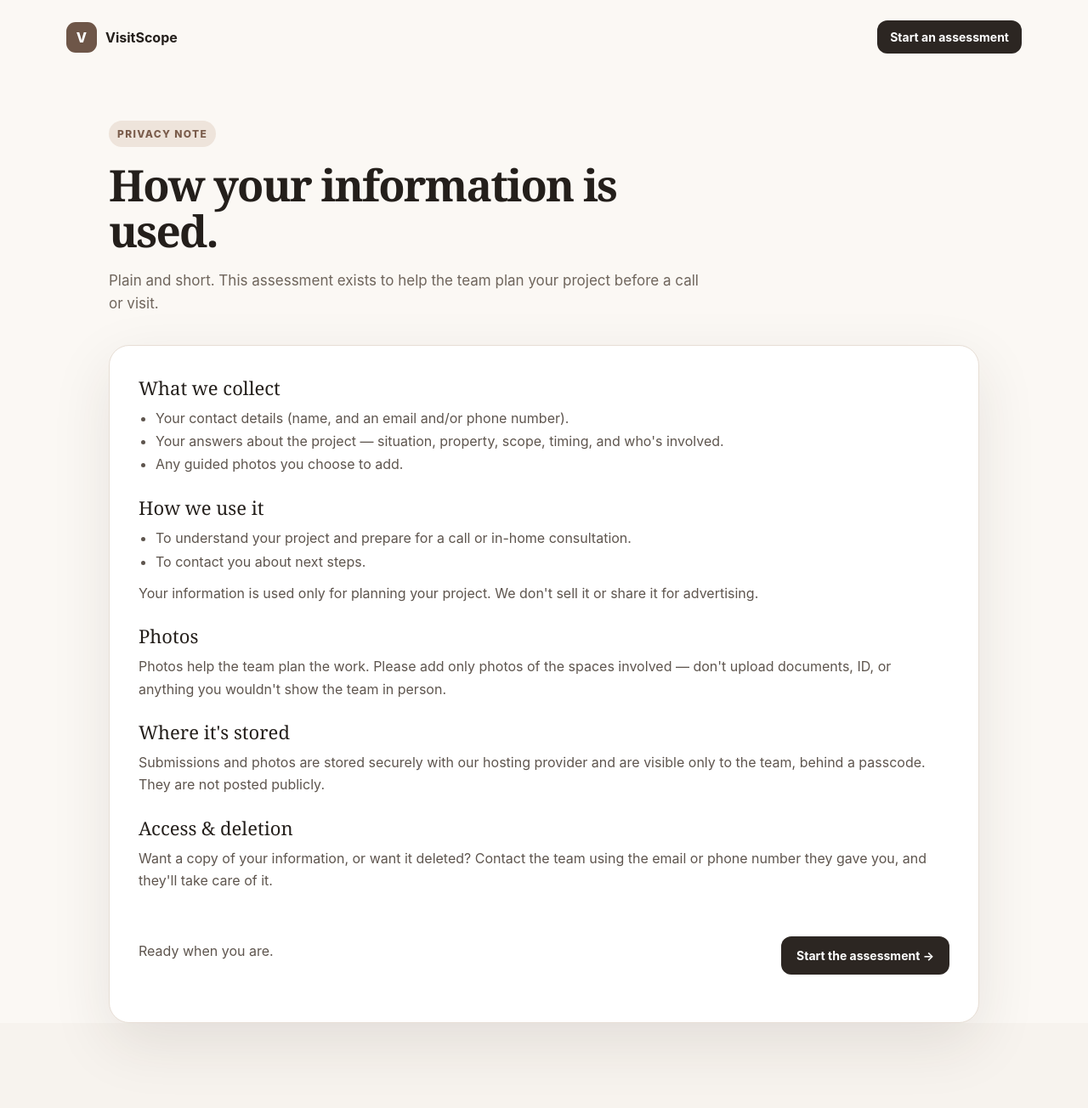
After one commit to bzucker4/visitscope, a PHP site: page /privacy.html in a window 1280 px wide. The commit adds this page. Shown: the whole page at 85% size. Run offline with PHP 8.4, Linux system fonts and the light colour scheme.

Commit message:
Harden for production: hide inbox link, privacy page, rate-limit + photo caps, gate briefs/photos, README go-live
Co-authored-by: bzucker4 <bzucker4@gmail.com>

```diff
--- a/brief.html
+++ b/brief.html
@@ -10,7 +10,6 @@
 <header class="marketing-nav compact-nav">
   <a class="pv-brand" href="index.html"><span class="pv-mark">V</span><strong>VisitScope</strong></a>
   <div class="brief-nav-actions">
-    <a href="inbox.html">Provider inbox</a>
     <a class="nav-cta" href="assessment.html">Start an assessment</a>
   </div>
 </header>
--- a/netlify/functions/photo.js
+++ b/netlify/functions/photo.js
@@ -2,9 +2,14 @@
 'use strict';
 
 var http = require('./_lib/http');
+var auth = require('./_lib/auth');
 var store = require('./_lib/store');
 
 exports.handler = async function (event) {
+  // Photos are family data — provider session required.
+  var denied = auth.requireProvider(event);
+  if (denied) return denied;
+
   var key = (event.queryStringParameters && event.queryStringParameters.key) || '';
   if (!key) return http.json(400, { error: 'key required' });
 
--- /dev/null
+++ b/privacy.html
@@ -0,0 +1,54 @@
+<!doctype html>
+<html lang="en">
+<head>
+<meta charset="utf-8">
+<meta name="viewport" content="width=device-width,initial-scale=1">
+<title>Privacy note | VisitScope</title>
+<link rel="stylesheet" href="styles.css">
+</head>
+<body class="brief-page">
+<header class="marketing-nav compact-nav">
+  <a class="pv-brand" href="index.html"><span class="pv-mark">V</span><strong>VisitScope</strong></a>
+  <div class="brief-nav-actions">
+    <a class="nav-cta" href="assessment.html">Start an assessment</a>
+  </div>
+</header>
+<main class="brief-page-main">
+  <div class="brief-context">
+    <span class="kicker">Privacy note</span>
+    <h1>How your information is used.</h1>
+    <p>Plain and short. This assessment exists to help the team plan your project before a call or visit.</p>
+  </div>
+
+  <section class="full-brief privacy-copy">
+    <h2>What we collect</h2>
+    <ul>
+      <li>Your contact details (name, and an email and/or phone number).</li>
+      <li>Your answers about the project — situation, property, scope, timing, and who's involved.</li>
+      <li>Any guided photos you choose to add.</li>
+    </ul>
+
+    <h2>How we use it</h2>
+    <ul>
+      <li>To understand your project and prepare for a call or in-home consultation.</li>
+      <li>To contact you about next steps.</li>
+    </ul>
+    <p>Your information is used only for planning your project. We don't sell it or share it for advertising.</p>
+
+    <h2>Photos</h2>
+    <p>Photos help the team plan the work. Please add only photos of the spaces involved — don't upload documents, ID, or anything you wouldn't show the team in person.</p>
+
+    <h2>Where it's stored</h2>
+    <p>Submissions and photos are stored securely with our hosting provider and are visible only to the team, behind a passcode. They are not posted publicly.</p>
+
+    <h2>Access &amp; deletion</h2>
+    <p>Want a copy of your information, or want it deleted? Contact the team using the email or phone number they gave you, and they'll take care of it.</p>
+
+    <div class="brief-bottom-cta">
+      <p>Ready when you are.</p>
+      <a class="cta-primary" href="assessment.html">Start the assessment →</a>
+    </div>
+  </section>
+</main>
+</body>
+</html>
--- a/styles.css
+++ b/styles.css
@@ -117,3 +117,12 @@
 #setUrgent span{display:block;border:1px solid var(--line);border-radius:12px;padding:9px 12px;font-size:13px;background:#fff}
 #setUrgent input:checked+span{border-color:var(--accent);background:#f4ece5;box-shadow:inset 0 0 0 1px var(--accent)}
 @media(max-width:720px){.settings-grid{grid-template-columns:1fr}.inbox-head-actions{width:100%;justify-content:space-between}}
+
+
+/* v1.2 — privacy page + brief-received */
+.privacy-copy h2{font-family:Georgia,serif;font-weight:500;font-size:22px;margin:22px 0 8px}
+.privacy-copy h2:first-child{margin-top:0}
+.privacy-copy p{color:#5e554e;line-height:1.65;margin:0 0 10px}
+.privacy-copy ul{color:#5e554e;line-height:1.7;margin:0 0 10px;padding-left:20px}
+.brief-received{max-width:640px;margin:40px auto;text-align:center}
+.brief-received .result-check{margin:0 auto 18px}
```
Also changed, not shown: assessment.html (+4 -4 lines), brief.js (+15 -1 lines), netlify/functions/_lib/store.js (+9 -0 lines), netlify/functions/get.js (+6 -2 lines), netlify/functions/submit.js (+54 -9 lines), README.md (added).
